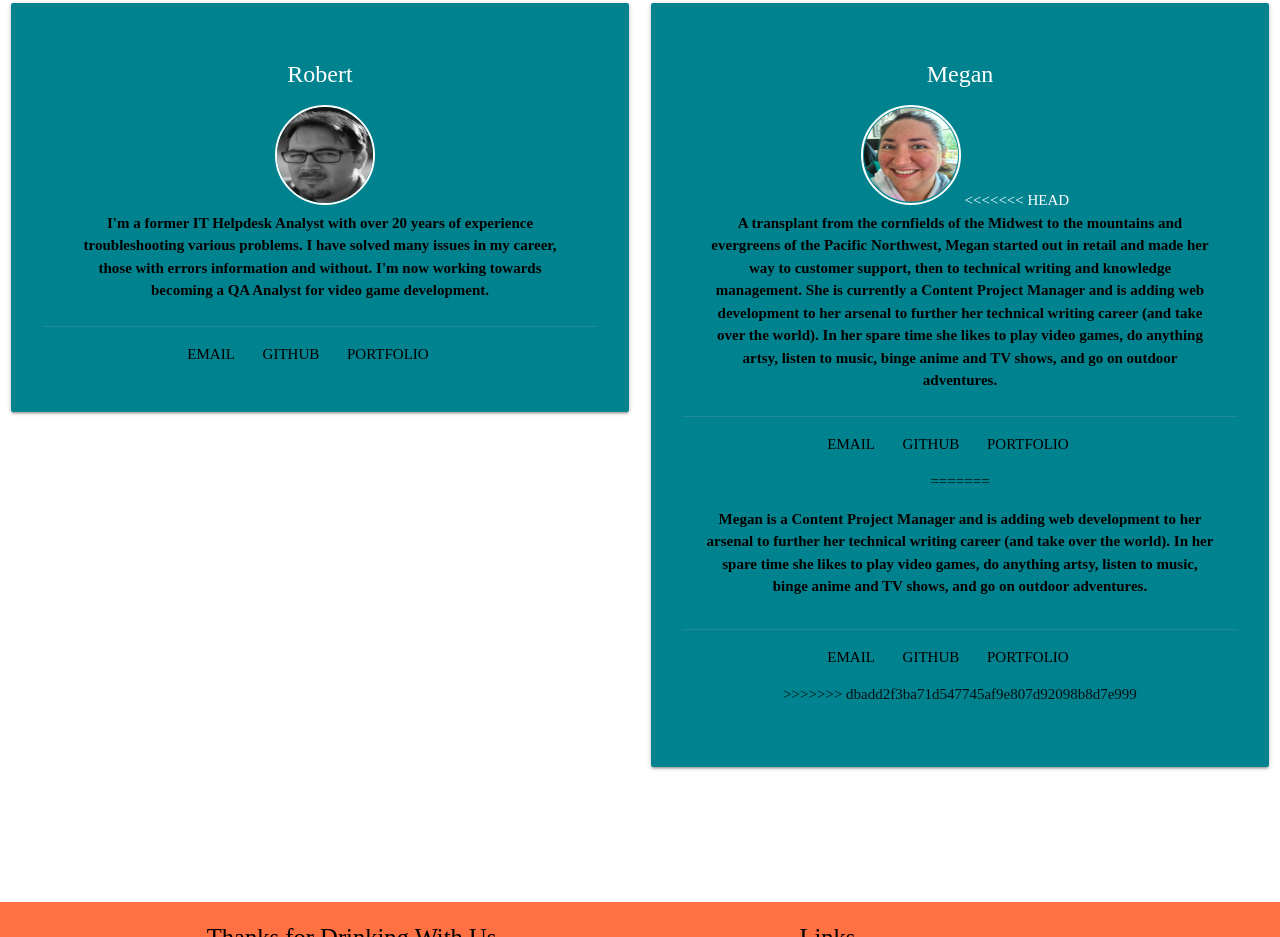
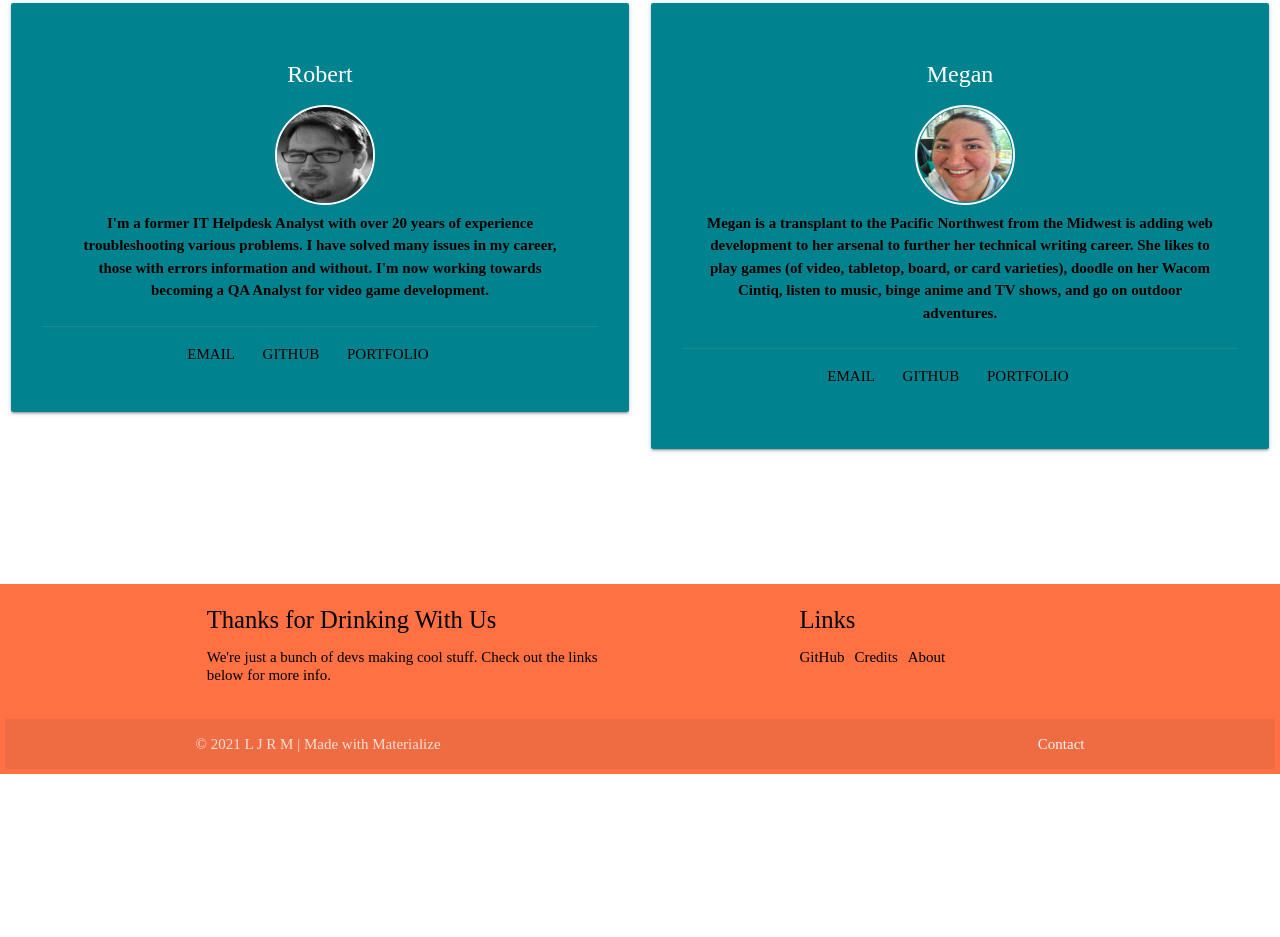
Before and after one commit to lyssg2/cocktail-hour, a plain HTML site: page about.html in a window 1280 px wide. Shown: the part 651-1588 px from the top of the page. After the commit the page ends 1425 px from the top, so only its background shows below. Drawn offline with nearby package versions, Linux system fonts and the light colour scheme.

Commit message:
Meg - Updating About
Updating my About section again.

```diff
--- a/about.html
+++ b/about.html
@@ -80,25 +80,14 @@
                         <div class="card-content white-text">
                             <span class="card-title">Megan</span>
                             <img src="assets\images\meg-selfie.png" class="selfie" alt="meg" />
-<<<<<<< HEAD
-                            <p class="about-text">A transplant from the cornfields of the Midwest to the mountains and evergreens of the Pacific Northwest, Megan started out in retail and made her way to customer support, then to technical writing and knowledge management.
-                                She is currently a Content Project Manager and is adding web development to her arsenal to further her technical writing career (and take over the world). In her spare time she likes to play video games, do anything artsy,
-                                listen to music, binge anime and TV shows, and go on outdoor adventures.</p>
+                            <p class="about-text">Megan is a transplant to the Pacific Northwest from the Midwest is adding web development to her arsenal
+                                to further her technical writing career. She likes to play games (of video, tabletop, board, or card varieties),
+                                doodle on her Wacom Cintiq, listen to music, binge anime and TV shows, and go on outdoor adventures.</p>
                         </div>
                         <div class="card-action">
                             <a class="black-text" href="mailto:mteubnerfoster@gmail.com">Email</a>
                             <a class="black-text" href="https://github.com/mteubnerfoster">GitHub</a>
                             <a class="black-text" href="https://mteubnerfoster.github.io/mtf-portfolio/">Portfolio</a></p>
-=======
-                            <p class="about-text">Megan is a Content Project Manager and is adding web development to her arsenal to further her
-                                    technical writing career (and take over the world). In her spare time she likes to play video games, do anything artsy,
-                                    listen to music, binge anime and TV shows, and go on outdoor adventures.</p>
-                            </div>
-                            <div class="card-action">
-                                <a class="black-text" href="mailto:mteubnerfoster@gmail.com">Email</a>
-                                <a class="black-text" href="https://github.com/mteubnerfoster">GitHub</a>
-                                <a class="black-text" href="https://mteubnerfoster.github.io/mtf-portfolio/">Portfolio</a></p>
->>>>>>> dbadd2f3ba71d547745af9e807d92098b8d7e999
                             </p>
                         </div>
                     </div>
```
